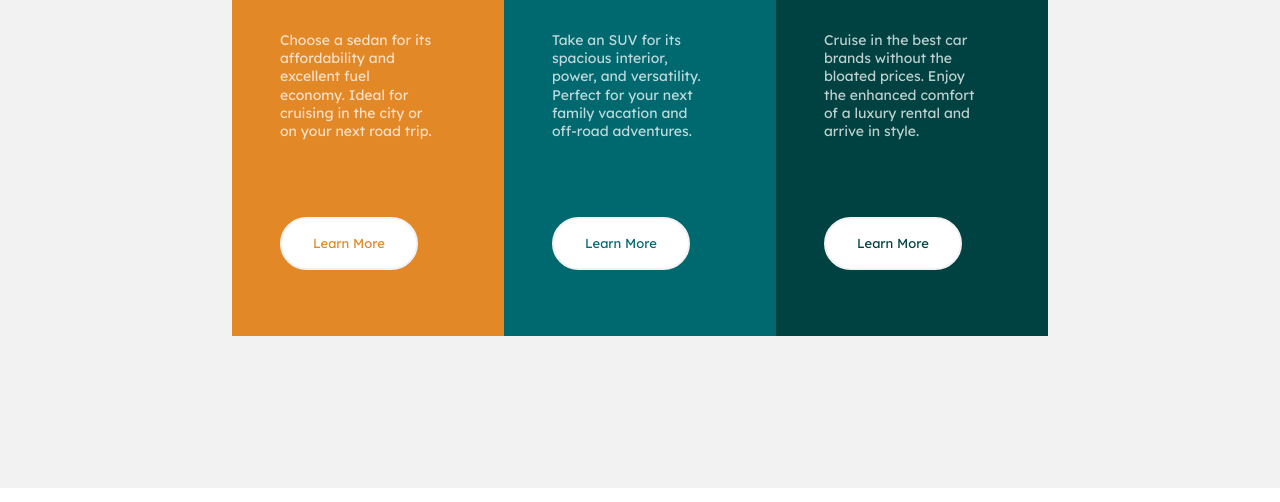
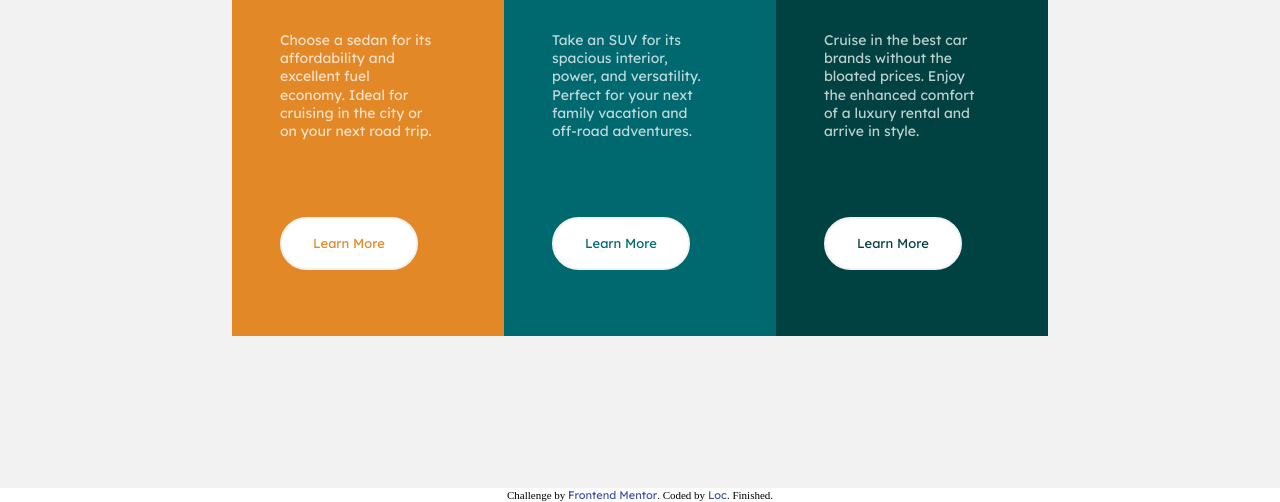
Before and after one commit to nguyenloc2409/template-3-column-preview-card, a plain HTML site: page index.html in a window 1280 px wide. Shown: the part 384-886 px from the top of the page. Drawn offline with Linux system fonts and the light colour scheme.

Commit message:
Update index.html
I was update attribution tag in index.html

```diff
--- a/index.html
+++ b/index.html
@@ -76,18 +76,10 @@
 
   </section>
 
-
-
-
-
-
-
-
-
-
-  <!-- <div class="attribution">
+  <div class="attribution">
     Challenge by <a href="https://www.frontendmentor.io?ref=challenge" target="_blank">Frontend Mentor</a>.
-    Coded by <a href="#">Your Name Here</a>.
-  </div> -->
+    Coded by <a href="#">Loc</a>.
+    Finished.
+  </div>
 </body>
 </html>
```
